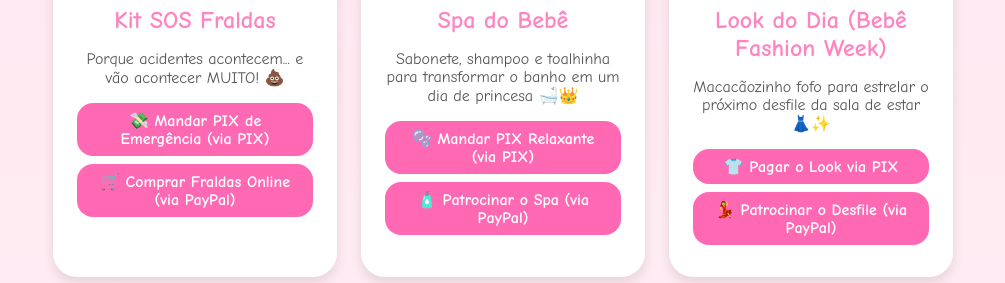
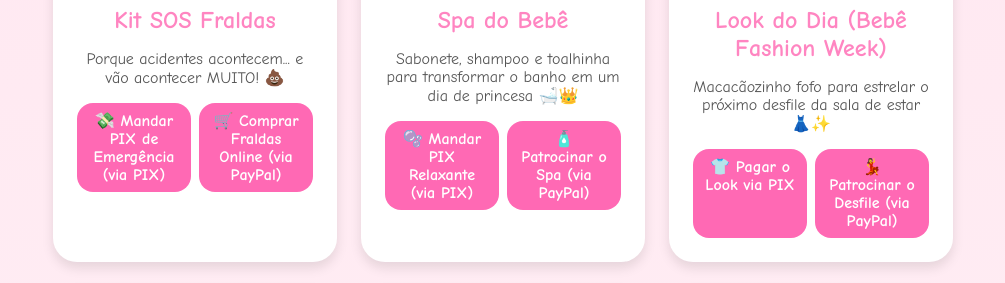
Before and after one commit to thiagoscf/baby-shower-brazil, an Astro site: page / in a window 1280 px wide. Shown: the part 407-690 px from the top of the page, without its empty margins (137-1142 px from the left). Built offline with nearby package versions, Linux system fonts and the light colour scheme; Astro itself is replaced by a stand-in of ours.

Commit message:
Update index.astro

```diff
--- a/src/pages/index.astro
+++ b/src/pages/index.astro
@@ -123,11 +123,18 @@
         background: #fff0f5;
       }
 
+      /* Container dos botões */
+      .button-group {
+        display: flex;
+        justify-content: center; /* centraliza horizontalmente */
+        gap: 0.5rem; /* espaço entre os botões */
+        margin-top: 0.5rem;
+      }
+
       .button {
-        display: block;
+        flex: 1; /* faz os botões ocuparem espaço igual */
         position: relative;
-        margin: 0.5rem 0;
-        padding: 0.5rem 1rem;
+        padding: 0.5rem 0.75rem;
         background: #ff69b4;
         color: white;
         border-radius: 1rem;
@@ -142,7 +149,7 @@
         content: attr(data-emoji);
         position: absolute;
         top: -10px;
-        right: -20px;
+        right: -15px;
         font-size: 1.2rem;
         opacity: 0;
         transition: all 0.3s;
@@ -172,8 +179,13 @@
         color: #ff69b4;
       }
 
+      /* Responsivo */
       @media (max-width: 900px) { .product-grid { grid-template-columns: repeat(2, 1fr); } }
-      @media (max-width: 480px) { .product-grid { grid-template-columns: 1fr; } .product-card img { width: 140px; height: 140px; } }
+      @media (max-width: 480px) {
+        .product-grid { grid-template-columns: 1fr; }
+        .product-card img { width: 140px; height: 140px; }
+        .button-group { flex-direction: column; gap: 0.5rem; }
+      }
     </style>
   </head>
   <body>
@@ -188,8 +200,10 @@
           <img src={product.image} alt={product.title} />
           <h2>{product.title}</h2>
           <p>{product.description}</p>
-          <a class="button" href={product.pix} target="_blank" data-emoji={product.pixEmoji}>{product.pixLabel}</a>
-          <a class="button" href={paypalLink} target="_blank" data-emoji={product.paypalEmoji}>{product.paypalLabel}</a>
+          <div class="button-group">
+            <a class="button" href={product.pix} target="_blank" data-emoji={product.pixEmoji}>{product.pixLabel}</a>
+            <a class="button" href={paypalLink} target="_blank" data-emoji={product.paypalEmoji}>{product.paypalLabel}</a>
+          </div>
         </div>
       ))}
     </main>
```
